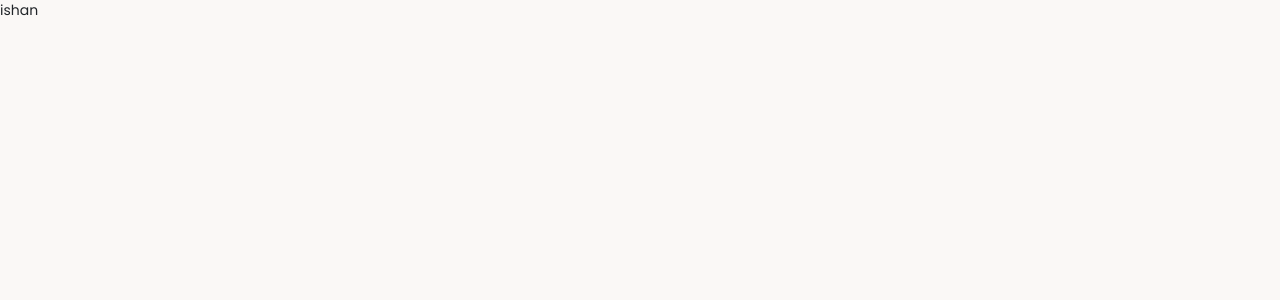
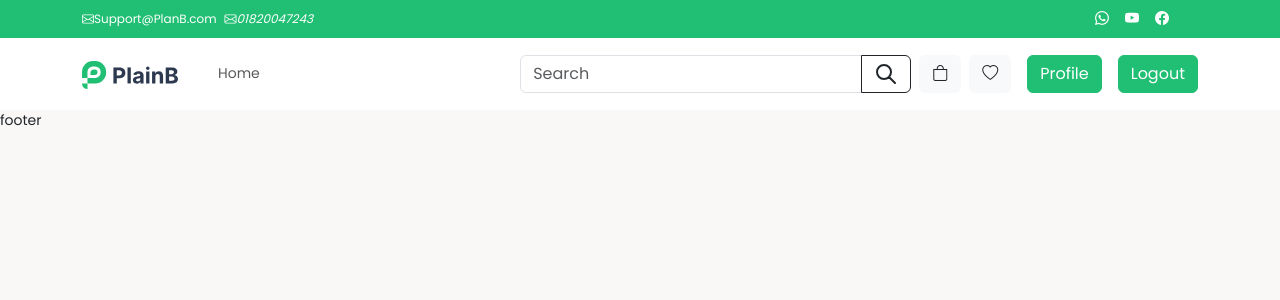
Before and after one commit to ishanrana363/e-commerce-3-project, a React (Vite) app in the folder client/: page / in a window 1280 px wide. Shown: the top 300 px of the page. Built offline with nearby package versions, Linux system fonts and the light colour scheme.

Commit message:
appnavbar design done

```diff
--- a/client/package.json
+++ b/client/package.json
@@ -14,6 +14,7 @@
     "bootstrap": "^5.3.2",
     "bootstrap-icons": "^1.11.3",
     "html-react-parser": "^5.0.11",
+    "js-cookie": "^3.0.5",
     "lottie-react": "^2.4.0",
     "react": "^18.2.0",
     "react-bootstrap": "^2.9.2",
--- a/client/src/components/layout/AppNavBar.jsx
+++ b/client/src/components/layout/AppNavBar.jsx
@@ -1,10 +1,77 @@
-
-
+import {Link} from "react-router-dom";
+import logo from "../../assets/images/plainb-logo.svg"
+import productStore from "../../store/ProductStore.js";
 const AppNavBar = () => {
+    const {ByKeyWord,ByKeyWordRequest}=productStore();
     return (
-        <div>
-            app nav bar
+        <>
+        <div className= " container-fluid text-white p-2 bg-success " >
+            <div className= " container  " >
+                <div className= " row justify-content-around " >
+                    <div className= " col-md-6 " >
+                        <span>
+                            <span className= "f-12" >
+                                <i className= " bi bi-envelope "></i>
+                                Support@PlanB.com
+                            </span>
+                            <span className= " f-12 mx-2 " >
+                                <i className= "bi bi-envelope" >01820047243</i>
+                            </span>
+                        </span>
+                    </div>
+                    <div className=" col-md-6 " >
+                        <span className=" float-end " >
+                            <span className="bodySmal mx-2 " >
+                                <i className="bi bi-whatsapp"></i>
+                            </span>
+                            <span className="bodySmal mx-2 " >
+                                <i className="bi bi-youtube"></i>
+                            </span>
+                            <span className="bodySmal mx-2 " >
+                                <i className="bi bi-facebook"></i>
+                                <i className=" navbar-toggler-icon"></i>
+                            </span>
+                        </span>
+                    </div>
+                </div>
+            </div>
         </div>
+        <nav className="navbar  sticky-top bg-white navbar-expand-lg navbar-light py-3">
+                <div className="container">
+                    <Link className="navbar-brand" to="/">
+                        <img className="img-fluid" src={logo} alt="" width="96px" />
+                    </Link>
+                    <button className="navbar-toggler" type="button" data-bs-toggle="collapse" data-bs-target="#nav06" aria-controls="nav06" aria-expanded="false" aria-label="Toggle navigation">
+                        <span className="navbar-toggler-icon"></span>
+                    </button>
+                    <div className="collapse navbar-collapse" id="nav06">
+                        <ul className="navbar-nav mt-3 mt-lg-0 mb-3 mb-lg-0 ms-lg-3">
+                            <span className="nav-item me-4">
+                                <Link className="nav-link" to="/">Home</Link>
+                            </span>
+                        </ul>
+                    </div>
+                    <div className=" d-lg-flex">
+                        <div className="input-group">
+                            <input  onChange={(e)=>ByKeyWordRequest(e.target.value)} className="form-control" type="search" placeholder="Search" aria-label="Search" />
+                            <Link to={ByKeyWord.length>0?`/by-keyword/${ByKeyWord}`:`/`} className="btn btn-outline-dark" type="submit">
+                                <svg xmlns="http://www.w3.org/2000/svg" fill="none" viewBox="0 0 24 24" stroke="currentColor" style={{ width: 24, height: 24 }}>
+                                    <path strokeLinecap="round" strokeLinejoin="round" strokeWidth={2} d="M21 21l-6-6m2-5a7 7 0 11-14 0 7 7 0 0114 0z" />
+                                </svg>
+                            </Link>
+                        </div>
+                        <Link to="/cart" type="button" className="btn ms-2 btn-light position-relative">
+                            <i className="bi text-dark bi-bag"></i>
+                        </Link>
+                        <Link to="/wish" type="button" className="btn ms-2 btn-light d-flex">
+                            <i className="bi text-dark bi-heart"></i>
+                        </Link>
+                        <Link type="button" className="btn ms-3 btn-success d-flex" to="/profile">Profile</Link>
+                        <Link type="button" className="btn ms-3 btn-success d-flex" to="/profile">Logout</Link>
+                    </div>
+                </div>
+            </nav>
+        </>
     );
 };
 
--- a/client/src/main.jsx
+++ b/client/src/main.jsx
@@ -1,9 +1,9 @@
 import React from 'react'
 import ReactDOM from 'react-dom/client'
 import App from './App.jsx'
+import 'bootstrap'
 import 'bootstrap/dist/css/bootstrap.css';
-import 'bootstrap'
-import './assets/css/main.css'
+import '././assets/css/main.css'
 import './assets/css/animate.min.css'
 import 'bootstrap-icons/font/bootstrap-icons.css';
 import 'react-loading-skeleton/dist/skeleton.css'
--- a/client/src/pages/Home-page.jsx
+++ b/client/src/pages/Home-page.jsx
@@ -1,7 +1,12 @@
+import Layout from "../components/layout/Layout.jsx";
+
 const HomePage = () => {
     return (
         <div>
-            ishan
+            <Layout>
+
+
+            </Layout>
         </div>
     );
 };
```
Also changed, not shown: 1 other file (tests, documents, lock files or other folders).
